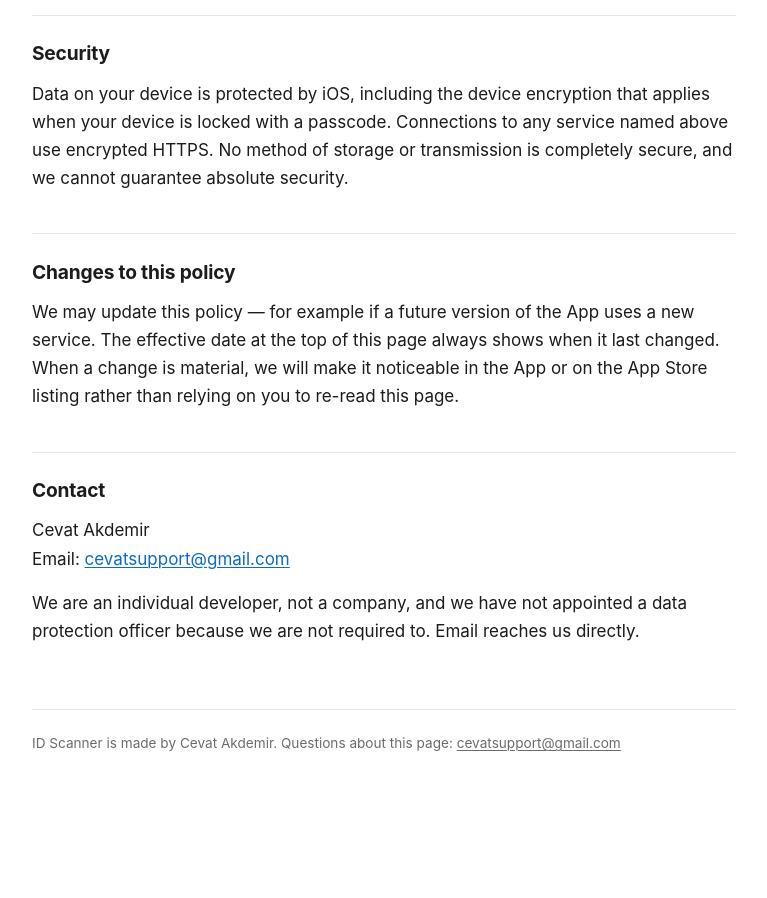
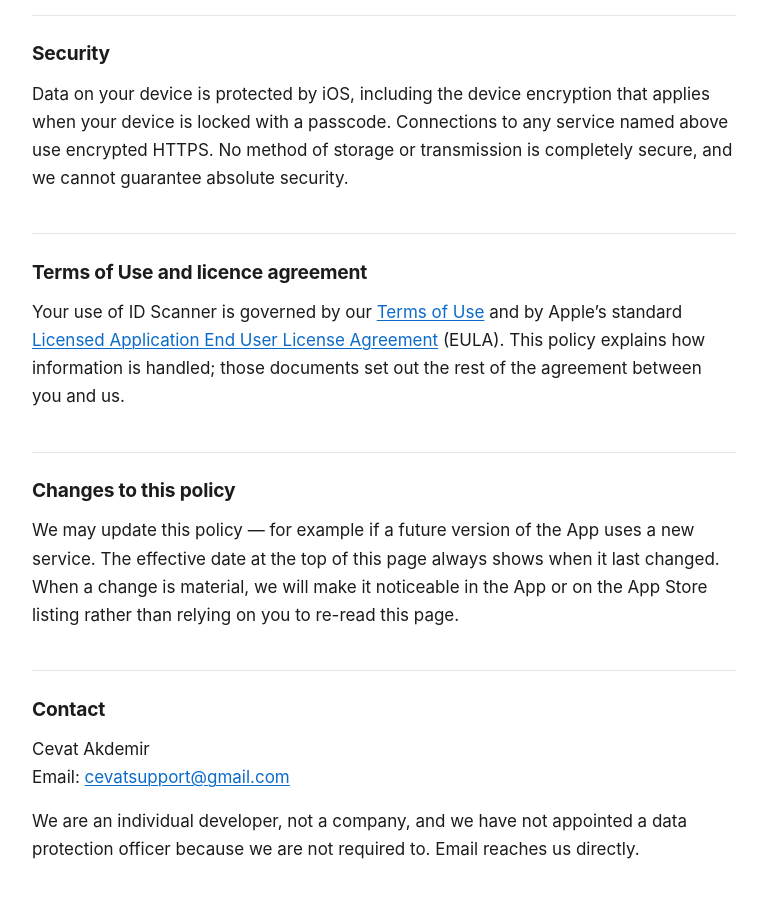
Before and after one commit to cevatakdemir21/legal, a Jekyll site: the page built from apps/idscanner/privacy.md, in a window 1280 px wide and 900 px high, scrolled down 9055 px. Shown: the whole window, without its empty margins (256-1023 px from the left). Built offline with Jekyll 4.4.1, drawn with Linux system fonts in a browser that asks for light colours; before the commit the page ends 9905 px from its top, so only the background shows below that; some of the changed text lies outside the part shown.

Commit message:
ID Scanner privacy: link the Terms of Use and Apple's standard EULA
A page that sets `terms_url` now gets a short "Terms of Use and licence
agreement" section before "Changes to this policy". Only ID Scanner sets it,
so the eSign and HabitGrid pages do not change. The Terms page already
references Apple's Licensed Application EULA at the top.

Co-Authored-By: Claude Opus 5.5 <noreply@anthropic.com>

```diff
--- a/_includes/privacy/tail.html
+++ b/_includes/privacy/tail.html
@@ -100,6 +100,18 @@
   cannot guarantee absolute security.
 </p>
 
+{% if page.terms_url %}
+<h2>Terms of Use and licence agreement</h2>
+
+<p>
+  Your use of {{ page.app_name }} is governed by our
+  <a href="{{ page.terms_url | relative_url }}">Terms of Use</a> and by Apple’s standard
+  <a href="https://www.apple.com/legal/internet-services/itunes/dev/stdeula/">Licensed
+  Application End User License Agreement</a> (EULA). This policy explains how information
+  is handled; those documents set out the rest of the agreement between you and us.
+</p>
+{% endif %}
+
 <h2>Changes to this policy</h2>
 
 <p>
--- a/apps/idscanner/privacy.md
+++ b/apps/idscanner/privacy.md
@@ -3,7 +3,9 @@ layout: legal
 permalink: /idscanner/privacy/
 title: Privacy Policy
 app_name: ID Scanner
-effective: 2026-11-17
+effective: 2026-11-18
+# Adds a "Terms of Use and licence agreement" section linking the Terms and Apple's standard EULA.
+terms_url: /idscanner/terms/
 
 # What the app actually ships (checked against the code on 17 Nov 2026):
 #   - idscan     : camera reads PDF417 barcodes and passport MRZ lines on device; saved fields
```
Also changed, not shown: README.md.
